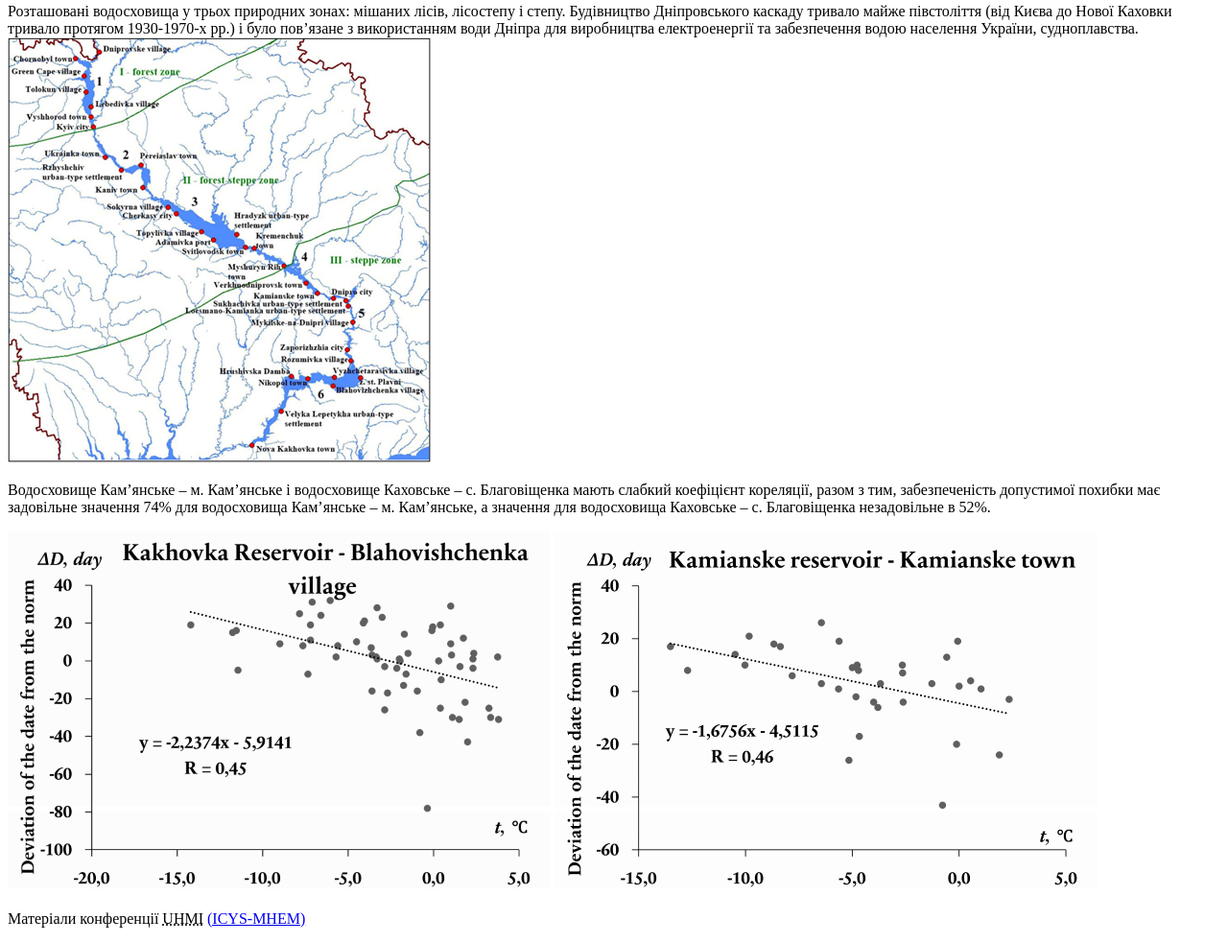
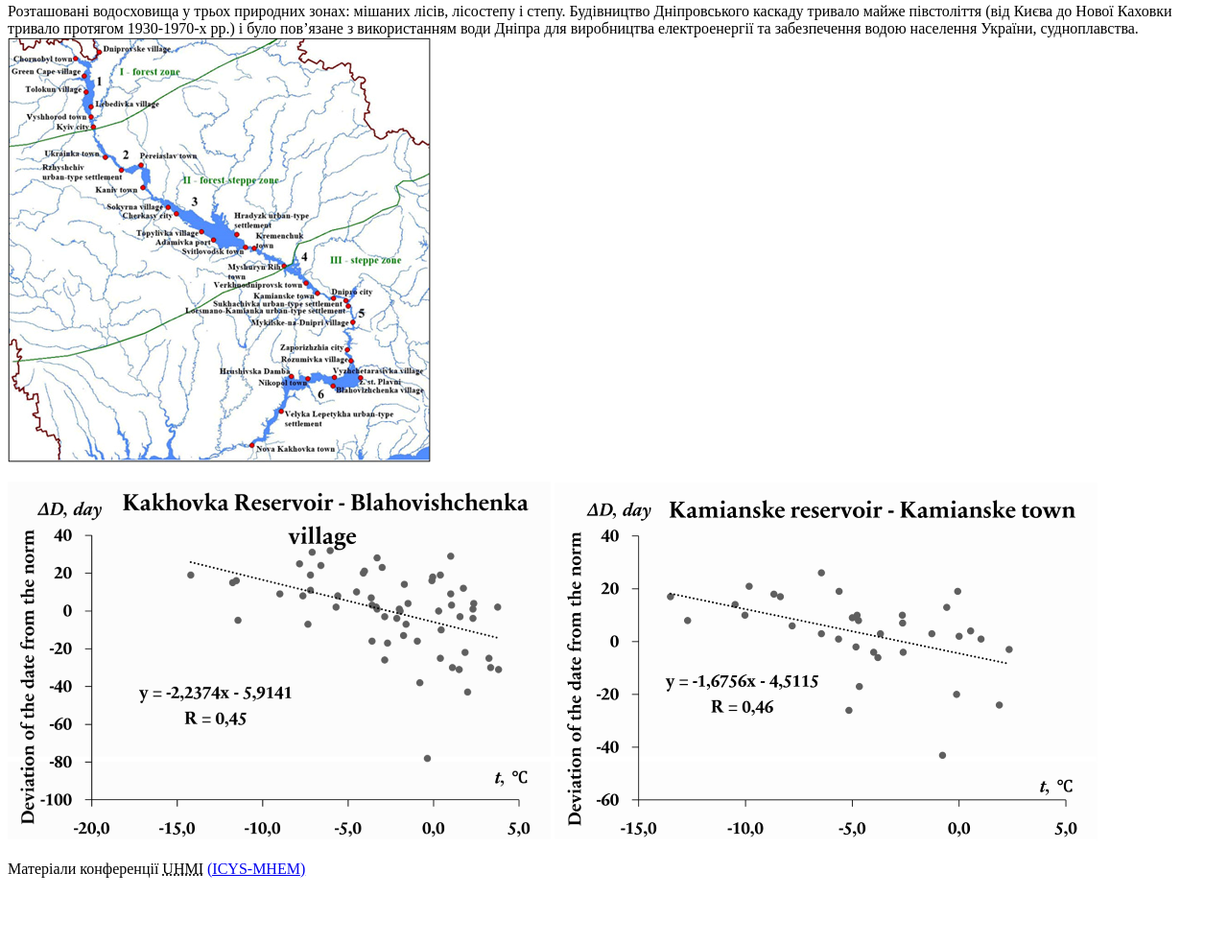
Before and after one commit to Prykhodkina/tori, a plain HTML site: page index.html in a window 1280 px wide. Shown: the part 1285-2268 px from the top of the page at 96% size. After the commit the page ends 2216 px from the top, so only its background shows below. Drawn offline with Linux system fonts and the light colour scheme.

Commit message:
delete text

```diff
--- a/index.html
+++ b/index.html
@@ -81,9 +81,7 @@
             Розташовані водосховища у трьох природних зонах: мішаних лісів, лісостепу і степу. Будівництво Дніпровського каскаду тривало майже півстоліття (від Києва до Нової Каховки тривало протягом 1930-1970-х рр.) і було пов’язане з використанням води Дніпра для виробництва електроенергії та забезпечення водою населення України, судноплавства.
             <img src="images/Dnipro%20Cascade.png" alt="Dnipro Cascade">
         </p>
-            <p>
-            Водосховище Кам’янське – м. Кам’янське і водосховище Каховське – с. Благовіщенка мають слабкий коефіцієнт кореляції, разом з тим, забезпеченість допустимої похибки має задовільне значення 74% для водосховища Кам’янське – м. Кам’янське, а значення для водосховища Каховське – с. Благовіщенка незадовільне в 52%.
-        </p>
+
     </section>
 <section>
     <img src="images/Kakhovka.png" alt="Kakhovka" width="566" height="375">
```
